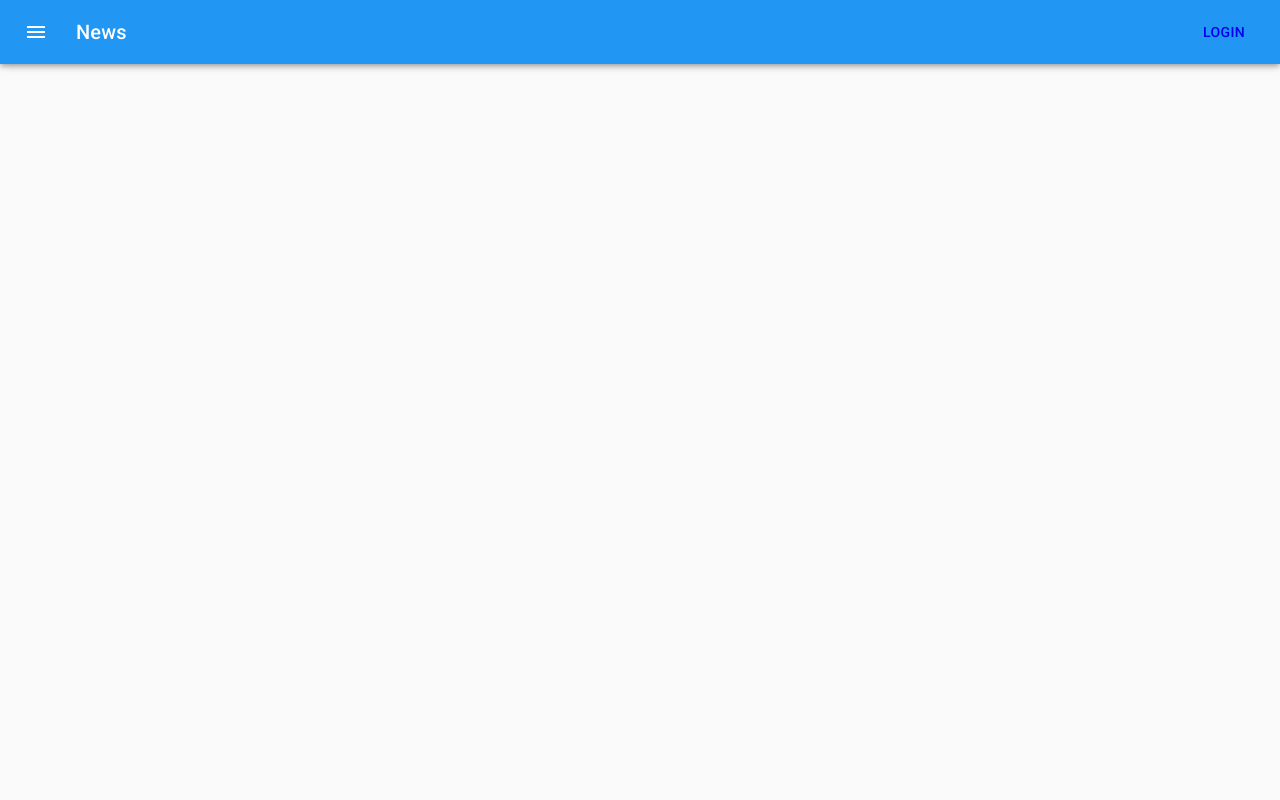
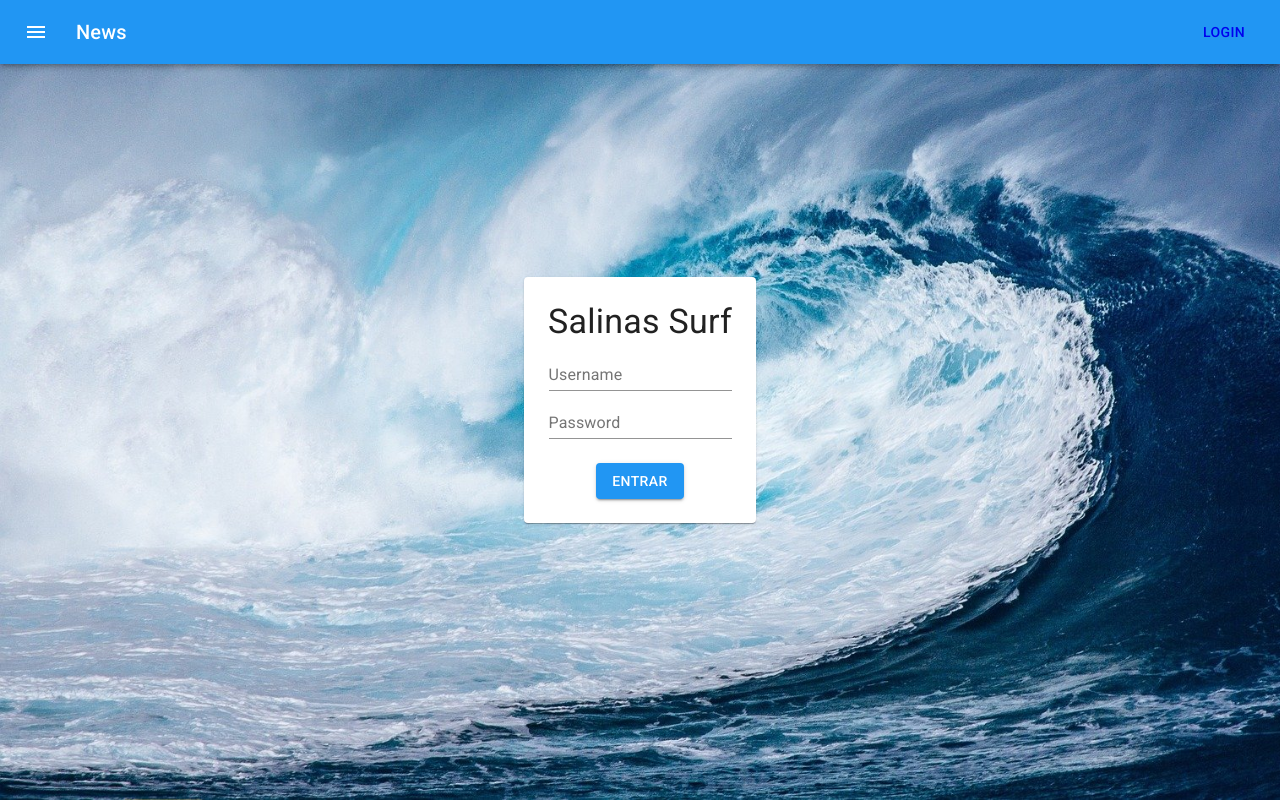
Before and after one commit to jaimeferncast/Ironhack-Final-Project-Swell-Camp, a React (Create React App) app in the folder client/: page /login in a window 1280 px wide. Built offline with nearby package versions, Linux system fonts and the light colour scheme; no server answers.

Commit message:
Start login page

```diff
--- a/client/src/components/pages/IndexPage/IndexPage.js
+++ b/client/src/components/pages/IndexPage/IndexPage.js
@@ -18,8 +18,6 @@ class IndexPage extends Component {
             <Typography variant="h4" align="center" component="h1">
               Salinas Surf
             </Typography>
-            <TextField id="username" label="Username" />
-            <TextField id="password" label="Password" type="password" />
           </Card>
         </Grid>
       </form>
--- /dev/null
+++ b/client/src/components/pages/Login/Login.js
@@ -0,0 +1,88 @@
+import {
+  Button,
+  Card,
+  Grid,
+  TextField,
+  Typography,
+  withStyles
+} from "@material-ui/core";
+import { Component } from "react";
+import backgroundImage from "../../../assets/indexBackground.jpg";
+import AuthService from "../../../service/auth.service";
+
+class Login extends Component {
+  state = {
+    username: "",
+    password: ""
+  };
+  authService = new AuthService();
+
+  handleInputChange(e) {
+    const { name, value } = e.target;
+    this.setState({ [name]: value });
+  }
+
+  handleSubmit(e) {
+    e.preventDefault();
+  }
+
+  render() {
+    const { classes } = this.props;
+    return (
+      <form>
+        <Grid container className={classes.container}>
+          <Card className={classes.card}>
+            <Typography variant="h4" align="center" component="h1">
+              Salinas Surf
+            </Typography>
+            <TextField
+              id="username"
+              label="Username"
+              type="text"
+              name="username"
+              value={this.state.username}
+              onChange={(e) => this.handleInputChange(e)}
+            />
+            <TextField
+              id="password"
+              label="Password"
+              type="password"
+              name="password"
+              value={this.state.password}
+              onChange={(e) => this.handleInputChange(e)}
+            />
+            <Button
+              variant="contained"
+              color="primary"
+              className={classes.submitButton}
+            >
+              Entrar
+            </Button>
+          </Card>
+        </Grid>
+      </form>
+    );
+  }
+}
+
+const styles = (theme) => ({
+  container: {
+    backgroundImage: `url(${backgroundImage})`,
+    backgroundSize: "cover",
+    minHeight: "100vh",
+    alignItems: "center",
+    justifyContent: "center"
+  },
+  card: {
+    display: "flex",
+    flexDirection: "column",
+    alignItems: "center",
+    justifyContent: "center",
+    padding: theme.spacing(3)
+  },
+  submitButton: {
+    marginTop: theme.spacing(3)
+  }
+});
+
+export default withStyles(styles)(Login);
--- a/client/src/components/routes/Routes.js
+++ b/client/src/components/routes/Routes.js
@@ -1,6 +1,7 @@
 import { makeStyles } from "@material-ui/core";
 import { Switch, Route, Redirect } from "react-router-dom";
 import IndexPage from "../pages/IndexPage/IndexPage";
+import Login from "../pages/Login/Login";
 
 import NewReservation from "./../pages/NewReservation/NewReservation";
 
@@ -9,6 +10,7 @@ const Routes = ({ storeUser, loggedUser /* handleAlert */ }) => {
   return (
     <Switch>
       <Route path="/" exact render={() => <IndexPage />} />
+      <Route path="/login" render={() => <Login />} />
       <Route
         path="/reservar"
         render={() => <NewReservation className={classes.newReservation} />}
```
